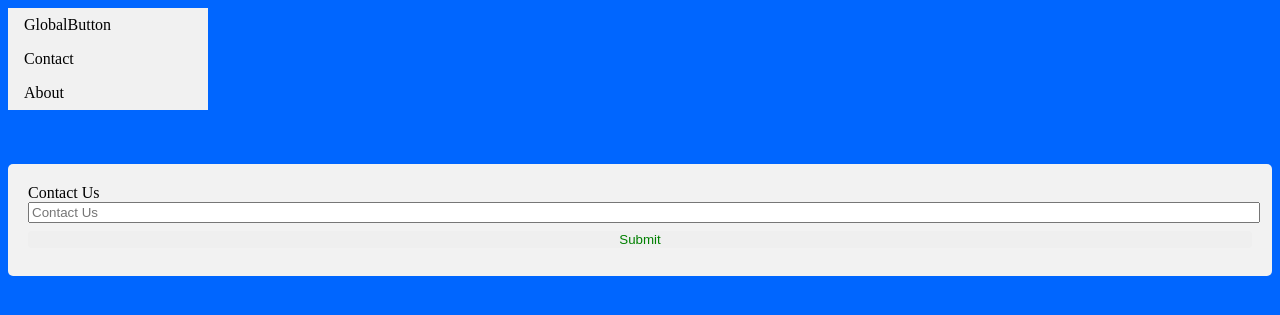
After one commit to gdm3/GlobalButton, a Flask app: page /contact in a window 1280 px wide. The commit adds this page. Shown: the top 315 px of the page. Run offline with Flask 2, Linux system fonts and the light colour scheme; parts of the project's set-up code (start-up, migrations or seed data) failed here and were passed over.

Commit message:
Much cooler style

```diff
--- a/db.py
+++ b/db.py
@@ -1,6 +1,8 @@
+import pymongo, dns
+global text
+text = "PawskSmujwNjsohsrbhbad"
 def Save(cur, z):
-  import pymongo, dns
-  text = "PawskSmujwNjsohsrbhbad"
+
   word = text[0:2] + text[3] + text[5] + text[9] + text[13] + text[16] +text[21]
 
   client = pymongo.MongoClient("mongodb+srv://Person:"+word+"@cluster0-u4jiy.mongodb.net/test?retryWrites=true&w=majority")
@@ -10,8 +12,6 @@ def Save(cur, z):
 
   result = db.test.replace_one({ "num": str(z) }, { "num": str(cur) }, upsert=True)
 def Check():
-  import pymongo, dns
-  text = "PawskSmujwNjsohsrbhbad"
   word = text[0:2] + text[3] + text[5] + text[9] + text[13] + text[16] + text[21]
 
 
@@ -33,3 +33,12 @@ def Check():
   num = int(num)
   num = num
   return num
+def Send(data):
+  print("sending", data)
+  word = text[0:2] + text[3] + text[5] + text[9] + text[13] + text[16] +text[21]
+  client = pymongo.MongoClient("mongodb+srv://Person:"+word+"@cluster0-u4jiy.mongodb.net/test?retryWrites=true&w=majority")
+  db = client.data
+
+  col = db.data
+  send = [{"message": data}]
+  col.insert_many(send)
--- a/main.py
+++ b/main.py
@@ -1,11 +1,23 @@
 from flask import Flask, render_template, Response, request, redirect, url_for
-from db import Check, Save
+txt = "PawskSmujwNjsohsrbhbad"
+from db import Check, Save, Send
 print(Check())
 app = Flask(__name__)
 data = Check()
 @app.route('/')
 def main():
   return render_template('index.html', data=data)
+@app.route('/about', methods=['GET', 'POST'])
+def about():
+  return render_template('about.html')
+@app.route('/send', methods=['GET', 'POST'])
+def send():
+  contactData = request.form['contact']
+  Send(contactData)
+  return render_template('redirect.html')
+@app.route('/contact')
+def contact():
+  return render_template('contact.html')
 @app.route('/clicked', methods=['GET', 'POST'])
 def clicked():
     e = Check()
--- /dev/null
+++ b/static/css/style3.css
@@ -0,0 +1,30 @@
+body {background-color: #0066ff;}
+ul {
+  list-style-type: none;
+  margin: 0;
+  padding: 0;
+  width: 200px;
+  background-color: #f1f1f1;
+}
+li a {
+  display: block;
+  color: #000;
+  padding: 8px 16px;
+  text-decoration: none;
+}
+input {
+  width: 100%;
+}
+div{
+  border-radius: 5px;
+  background-color: #f2f2f2;
+  padding: 20px;
+}
+input[type=submit] {
+  width: 25%
+  height: 25%;
+  color: green;
+  margin: 8px 0;
+  border: none;
+  border-radius: 4px;
+}
--- /dev/null
+++ b/templates/contact.html
@@ -0,0 +1,25 @@
+<!DOCTYPE html>
+<html>
+  <head>
+  <link href="{{ url_for('static', filename='css/style3.css') }}" rel="stylesheet">
+    <title>Contact Us!</title>
+  </head>
+
+  <body>
+  <ul>
+      <li><a href="https://globalbutton.noelbryan.repl.co/">GlobalButton</a></li>
+      <li><a href="https://globalbutton.noelbryan.repl.co/contact">Contact</a></li>
+      <li><a href="https://globalbutton.noelbryan.repl.co/about">About</a></li>
+    </ul>
+    <br>
+    <br>
+    <br>
+  <div>
+  <form action="{{ url_for('send') }}" method="post">
+    <label for="contact">Contact Us</label>
+    <input type="text" name="contact" placeholder="Contact Us">
+    <input type="submit">
+</form>
+</div>
+</body>
+</html>
```
Also changed, not shown: static/css/style.css (+8 -1 lines), static/css/style2.css (added, +17 -0 lines), templates/about.html (added, +21 -0 lines), templates/index.html (+8 -0 lines), templates/redirect.html (+5 -4 lines).
